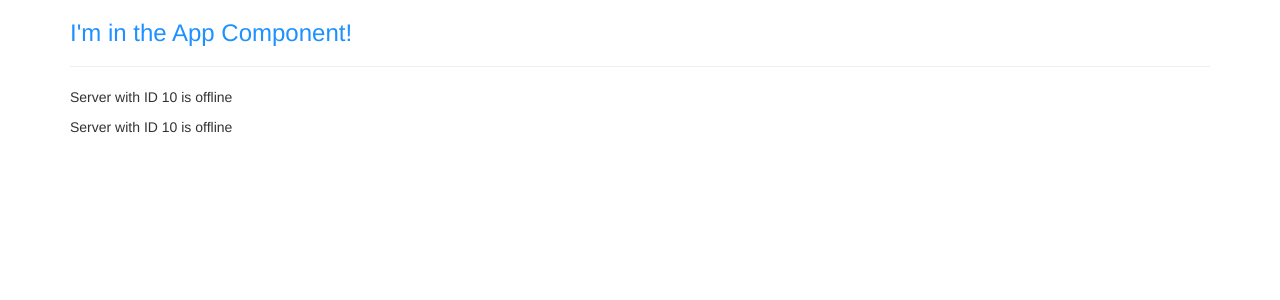
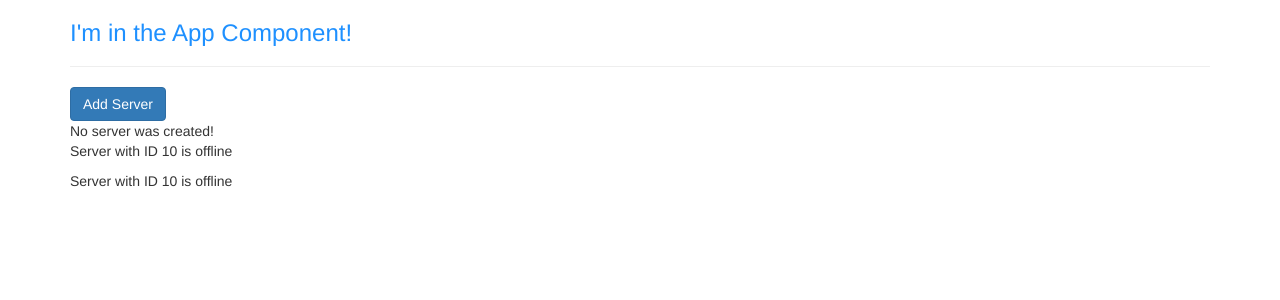
Before and after one commit to agunawan19/angular8-app, an Angular app: page / in a window 1280 px wide. Shown: the top 300 px of the page. Built offline with nearby package versions, Linux system fonts and the light colour scheme.

Commit message:
Event binding

```diff
--- a/src/app/servers/servers.component.html
+++ b/src/app/servers/servers.component.html
@@ -1,2 +1,7 @@
+<button
+  class="btn btn-primary"
+  [disabled]="!allowNewServer"
+  (click)="onCreateServer()">Add Server</button>
+<div>{{ serverCreationStatus }}</div>
 <app-server></app-server>
 <app-server></app-server>
--- a/src/app/servers/servers.component.ts
+++ b/src/app/servers/servers.component.ts
@@ -6,10 +6,19 @@
   styleUrls: ['./servers.component.scss']
 })
 export class ServersComponent implements OnInit {
+  allowNewServer = false;
+  serverCreationStatus = 'No server was created!';
 
-  constructor() { }
+  constructor() {
+    setTimeout(() => {
+      this.allowNewServer = true;
+    }, 2000);
+  }
 
   ngOnInit() {
   }
 
+  onCreateServer() {
+    this.serverCreationStatus = 'Server was created';
+  }
 }
```
